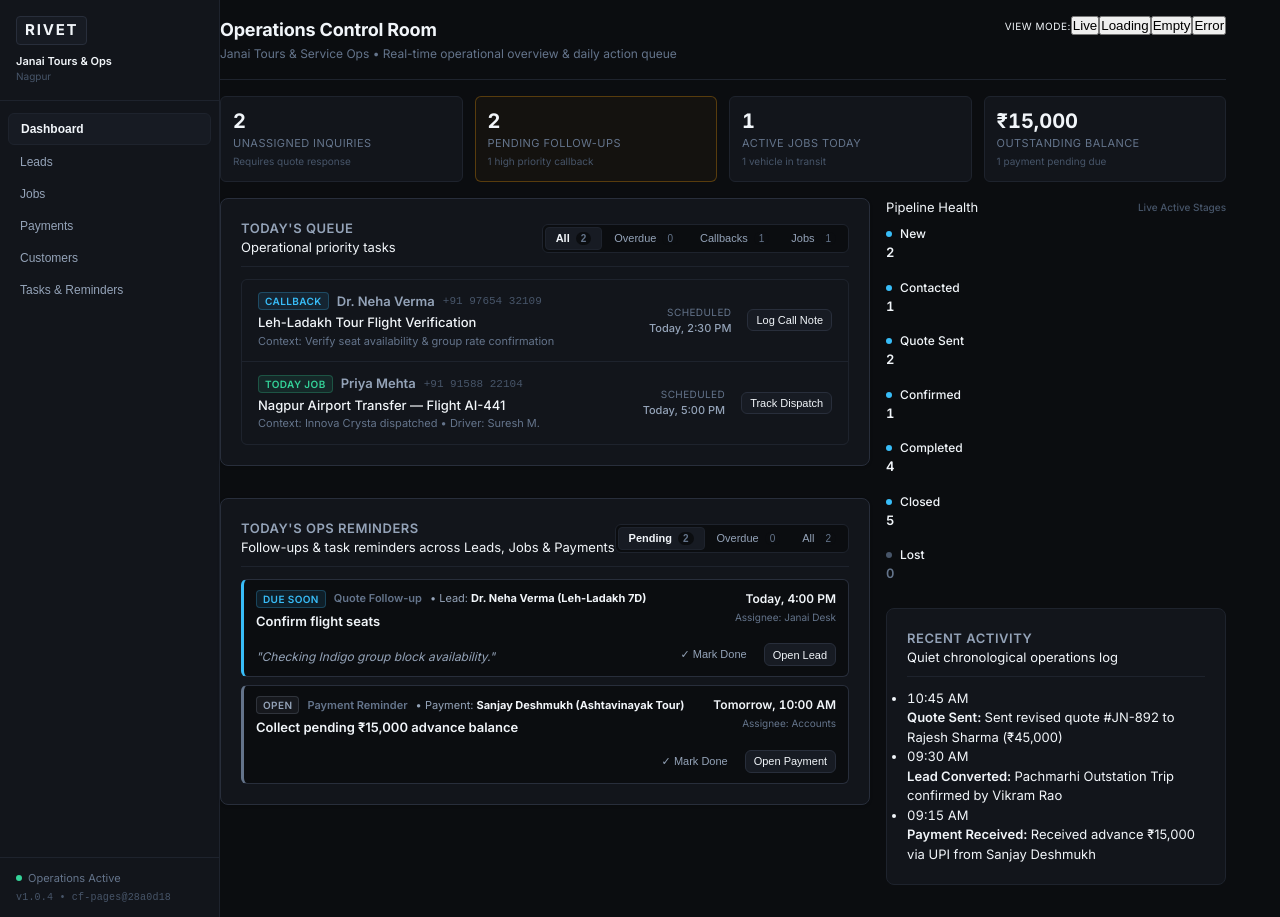
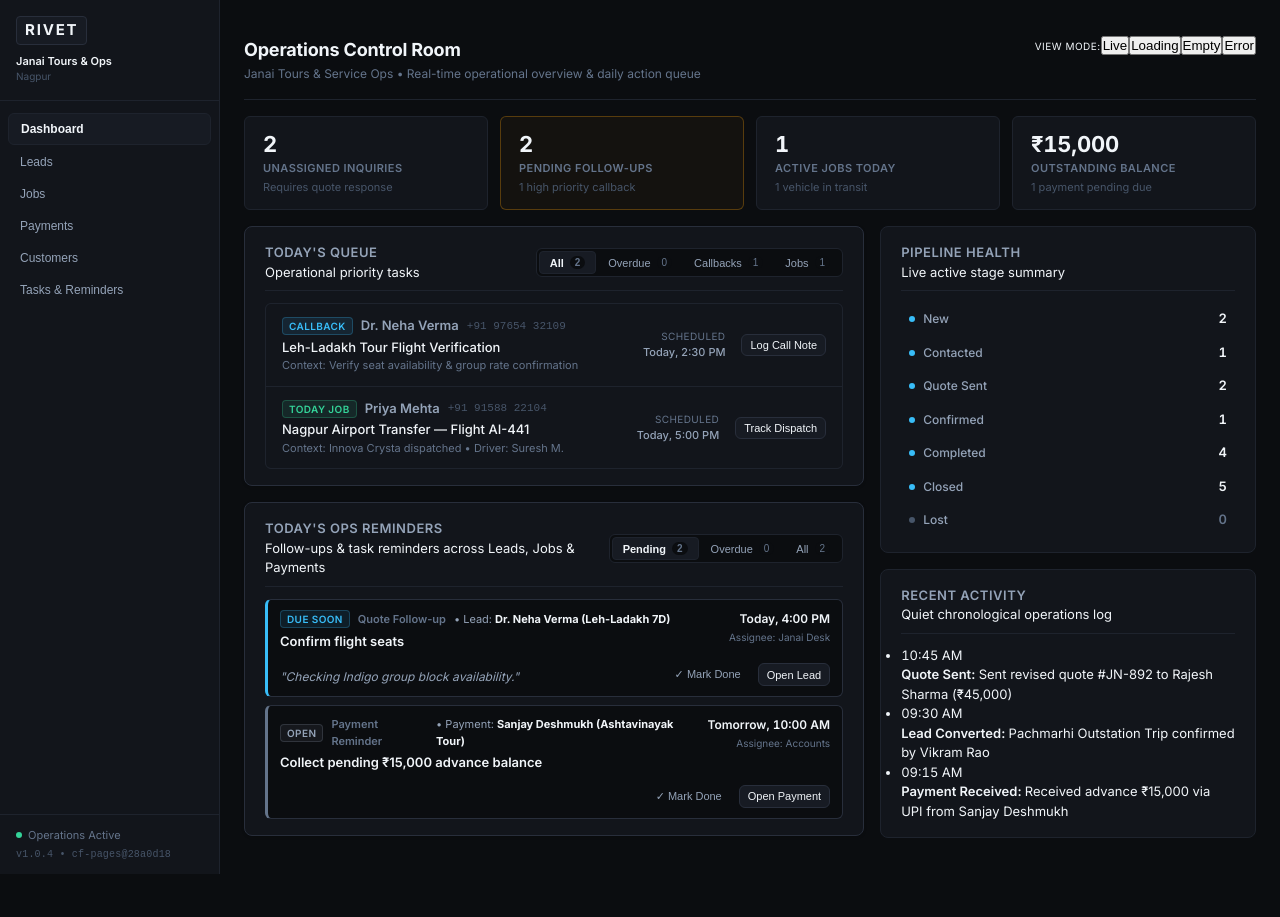
Before and after one commit to SanghpalBhakte/Rivet, a React (Vite) app: page / in a window 1280 px wide. After the commit the page ends 874 px from the top, so only its background shows below. Built offline with nearby package versions, Linux system fonts and the light colour scheme.

Commit message:
style(dashboard): refine dashboard grid composition, container widths, and card spacing

```diff
--- a/src/rivet/components/dashboard/SummaryColumn.tsx
+++ b/src/rivet/components/dashboard/SummaryColumn.tsx
@@ -1,6 +1,7 @@
 import React from 'react';
 import { SummaryMetric, PipelineStage, SimulationMode } from '../../types/rivet';
 import { INITIAL_PIPELINE_STAGES } from '../../data/mockData';
+import { Card } from '../ui/Card';
 import { SkeletonMetric } from '../ui/Skeleton';
 
 interface SummaryColumnProps {
@@ -10,17 +11,11 @@ interface SummaryColumnProps {
 }
 
 export const SummaryColumn: React.FC<SummaryColumnProps> = ({
-  metrics,
   stages = INITIAL_PIPELINE_STAGES,
   simMode,
 }) => {
   return (
-    <aside className="rv-summary-card" aria-label="Operational Summary & Pipeline Health">
-      <div className="rv-summary-header" style={{ display: 'flex', justifyContent: 'space-between', alignItems: 'center' }}>
-        <span>Pipeline Health</span>
-        <span style={{ fontSize: '10px', color: 'var(--rv-text-dim)', textTransform: 'none', fontWeight: 500 }}>Live Active Stages</span>
-      </div>
-
+    <Card title="Pipeline Health" subtitle="Live active stage summary" dense>
       {simMode === 'loading' ? (
         <div>
           <SkeletonMetric />
@@ -28,20 +23,36 @@ export const SummaryColumn: React.FC<SummaryColumnProps> = ({
           <SkeletonMetric />
         </div>
       ) : (
-        <div className="rv-summary-list">
+        <div className="rv-summary-list" style={{ display: 'flex', flexDirection: 'column', gap: '2px' }}>
           {stages.map((st) => (
-            <div key={st.stage} className="rv-summary-row" style={{ padding: '8px 0' }}>
+            <div key={st.stage} className="rv-summary-row" style={{ display: 'flex', alignItems: 'center', justifyContent: 'space-between', padding: '6px 8px' }}>
               <div style={{ display: 'flex', alignItems: 'center', gap: '8px' }}>
-                <span style={{ width: '6px', height: '6px', borderRadius: '50%', background: st.count > 0 ? 'var(--rv-status-callback-text)' : 'var(--rv-text-dim)' }} />
-                <span className="rv-summary-label" style={{ fontSize: '12px', fontWeight: 500 }}>{st.stage}</span>
+                <span
+                  style={{
+                    width: '6px',
+                    height: '6px',
+                    borderRadius: '50%',
+                    backgroundColor: st.count > 0 ? 'var(--rv-status-callback-text)' : 'var(--rv-text-dim)',
+                  }}
+                />
+                <span className="rv-summary-label" style={{ fontSize: '12px', fontWeight: 500, color: 'var(--rv-text-secondary)' }}>
+                  {st.stage}
+                </span>
               </div>
-              <span className="rv-summary-val rv-num" style={{ fontSize: '13px', fontWeight: 600, color: st.count > 0 ? 'var(--rv-text-primary)' : 'var(--rv-text-muted)' }}>
+              <span
+                className="rv-summary-val rv-num"
+                style={{
+                  fontSize: '13px',
+                  fontWeight: 600,
+                  color: st.count > 0 ? 'var(--rv-text-primary)' : 'var(--rv-text-muted)',
+                }}
+              >
                 {simMode === 'empty' ? 0 : st.count}
               </span>
             </div>
           ))}
         </div>
       )}
-    </aside>
+    </Card>
   );
 };
--- a/src/rivet/styles/rivet.css
+++ b/src/rivet/styles/rivet.css
@@ -105,29 +105,34 @@
   background-color: var(--rv-bg-base);
 }
 
-.rv-shell__main {
+.rv-shell__main,
+.rv-main-wrapper {
   flex: 1;
   display: flex;
   flex-direction: column;
   min-width: 0;
+  width: 100%;
 }
 
-.rv-shell__content {
-  padding: var(--rv-space-5);
-  max-width: 1320px;
+.rv-shell__content,
+.rv-content {
+  padding: var(--rv-space-5) var(--rv-space-6);
+  max-width: 1440px;
   width: 100%;
   margin: 0 auto;
+  box-sizing: border-box;
 }
 
 /* Dashboard Grid Layout */
 .rv-dashboard-grid {
   display: grid;
-  grid-template-columns: minmax(0, 1fr) 340px;
+  grid-template-columns: minmax(0, 1.65fr) minmax(320px, 1fr);
   gap: var(--rv-space-4);
   margin-bottom: var(--rv-space-4);
+  align-items: start;
 }
 
-@media (max-width: 960px) {
+@media (max-width: 1024px) {
   .rv-dashboard-grid {
     grid-template-columns: 1fr;
   }
@@ -273,8 +278,8 @@
   background-color: var(--rv-bg-surface);
   border: 1px solid var(--rv-border-subtle);
   border-radius: var(--rv-radius-lg);
-  padding: var(--rv-space-5);
-  margin-bottom: var(--rv-space-4);
+  padding: var(--rv-space-4) var(--rv-space-5);
+  margin-bottom: 0;
 }
 
 .rv-card--dense {
@@ -486,16 +491,36 @@
 /* Summary Metrics Column */
 .rv-metrics-grid {
   display: grid;
-  grid-template-columns: repeat(auto-fit, minmax(130px, 1fr));
+  grid-template-columns: repeat(4, 1fr);
   gap: var(--rv-space-3);
   margin-bottom: var(--rv-space-4);
+}
+
+@media (max-width: 900px) {
+  .rv-metrics-grid {
+    grid-template-columns: repeat(2, 1fr);
+  }
+}
+
+@media (max-width: 480px) {
+  .rv-metrics-grid {
+    grid-template-columns: 1fr;
+  }
 }
 
 .rv-metric-card {
   background-color: var(--rv-bg-surface);
   border: 1px solid var(--rv-border-subtle);
   border-radius: var(--rv-radius-md);
-  padding: var(--rv-space-3);
+  padding: 14px 18px;
+  display: flex;
+  flex-direction: column;
+  justify-content: center;
+  transition: border-color 0.15s ease, background-color 0.15s ease;
+}
+
+.rv-metric-card:hover {
+  border-color: var(--rv-border-default);
 }
 
 .rv-metric-card--urgent {
@@ -504,10 +529,11 @@
 }
 
 .rv-metric-card__value {
-  font-size: 20px;
+  font-size: 22px;
   font-weight: 700;
   color: var(--rv-text-primary);
   line-height: 1.2;
+  letter-spacing: -0.01em;
 }
 
 .rv-metric-card__label {
@@ -515,11 +541,12 @@
   color: var(--rv-text-muted);
   text-transform: uppercase;
   letter-spacing: 0.04em;
-  margin-top: 2px;
+  margin-top: 3px;
+  font-weight: 600;
 }
 
 .rv-metric-card__subtext {
-  font-size: 10px;
+  font-size: 11px;
   color: var(--rv-text-dim);
   margin-top: 2px;
 }
```
